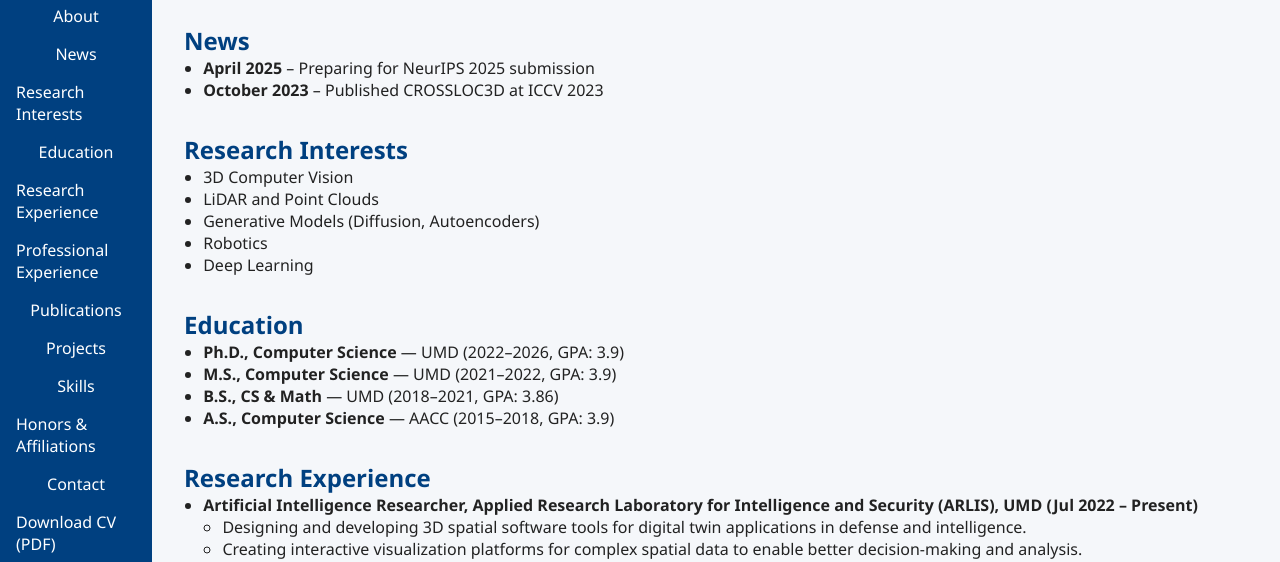
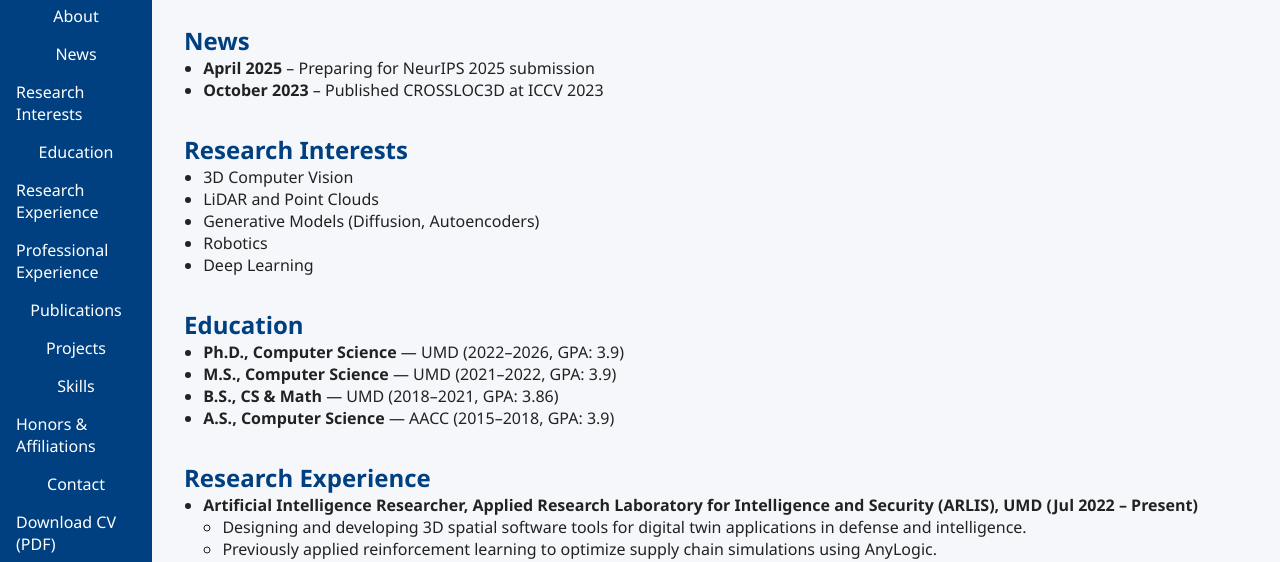
Before and after one commit to mjhoover1/mjhoover.github.io, a plain HTML site: page index.html in a window 1280 px wide. Shown: the part 237-799 px from the top of the page. Drawn offline with Linux system fonts and the light colour scheme.

Commit message:
Update index.html

```diff
--- a/index.html
+++ b/index.html
@@ -150,7 +150,6 @@
         <li><strong>Artificial Intelligence Researcher, Applied Research Laboratory for Intelligence and Security (ARLIS), UMD (Jul 2022 – Present)</strong></li>
         <ul>
           <li>Designing and developing 3D spatial software tools for digital twin applications in defense and intelligence.</li>
-          <li>Creating interactive visualization platforms for complex spatial data to enable better decision-making and analysis.</li>
           <li>Previously applied reinforcement learning to optimize supply chain simulations using AnyLogic.</li>
         </ul>
         <li><strong>Graduate Researcher, University of Maryland, College Park (2021 – Present)</strong></li>
```
